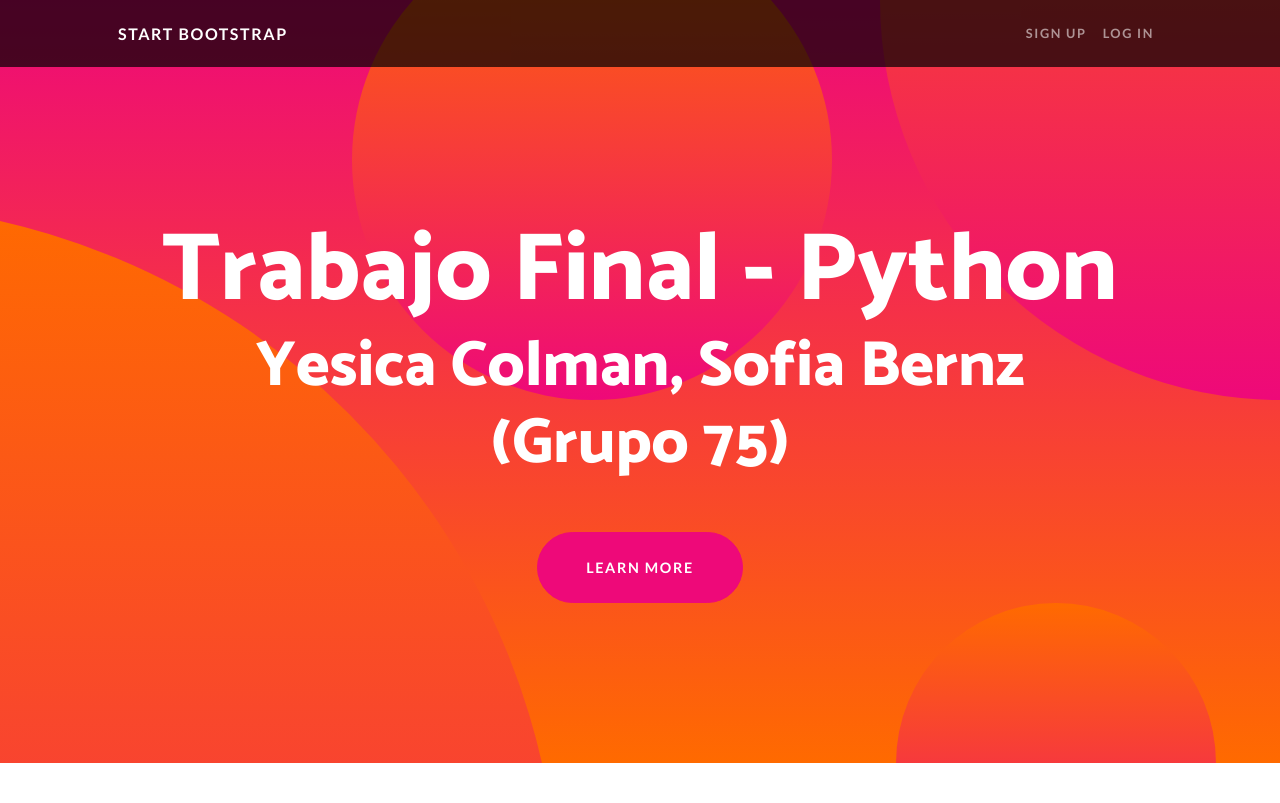
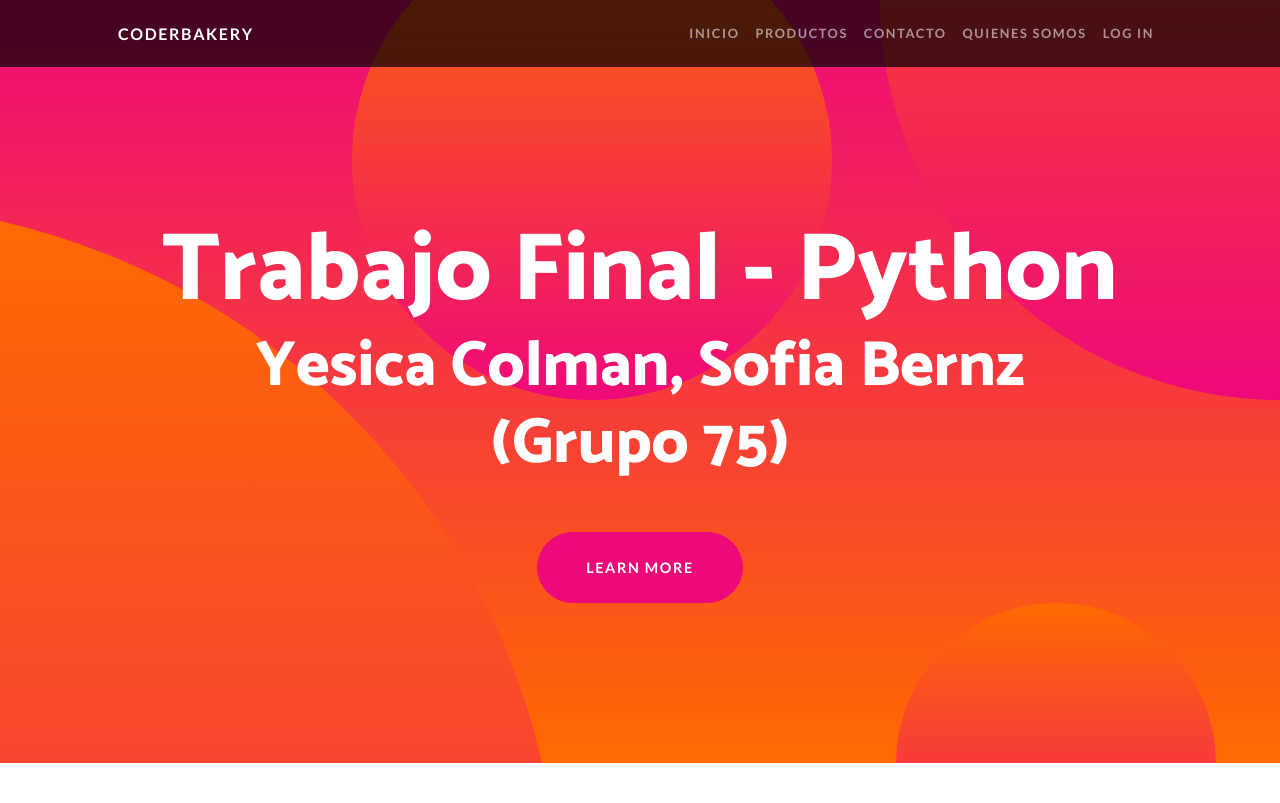
Before and after one commit to yesicolman/ProyectoFinal_Python, a Django app: page /AppCoder/inicio in a window 1280 px wide. Shown: the top 803 px of the page. Run offline with Django 3.2, Linux system fonts and the light colour scheme; some libraries are stand-ins or nearby versions.

Commit message:
Subo cambios en AppCoder

```diff
--- a/PreEntregaCoder/AppCoder/templates/AppCoder/inicio.html
+++ b/PreEntregaCoder/AppCoder/templates/AppCoder/inicio.html
@@ -22,11 +22,14 @@
         <!-- Navigation-->
         <nav class="navbar navbar-expand-lg navbar-dark navbar-custom fixed-top">
             <div class="container px-5">
-                <a class="navbar-brand" href="#page-top">Start Bootstrap</a>
+                <a class="navbar-brand" href="#page-top">CODERBAKERY</a>
                 <button class="navbar-toggler" type="button" data-bs-toggle="collapse" data-bs-target="#navbarResponsive" aria-controls="navbarResponsive" aria-expanded="false" aria-label="Toggle navigation"><span class="navbar-toggler-icon"></span></button>
                 <div class="collapse navbar-collapse" id="navbarResponsive">
                     <ul class="navbar-nav ms-auto">
-                        <li class="nav-item"><a class="nav-link" href="#!">Sign Up</a></li>
+                        <li class="nav-item"><a class="nav-link" href="#!">INICIO</a></li>
+                        <li class="nav-item"><a class="nav-link" href="#!">PRODUCTOS</a></li>
+                        <li class="nav-item"><a class="nav-link" href="#!">CONTACTO</a></li>
+                        <li class="nav-item"><a class="nav-link" href="#!">QUIENES SOMOS</a></li>
                         <li class="nav-item"><a class="nav-link" href="#!">Log In</a></li>
                     </ul>
                 </div>
--- a/PreEntregaCoder/AppCoder/views.py
+++ b/PreEntregaCoder/AppCoder/views.py
@@ -6,3 +6,8 @@ from django.http import HttpResponse
 def inicio(request):
 
     return render(request, 'AppCoder/inicio.html')
+
+
+def Productos(request):
+
+    return render(request, 'AppCoder/Productos.html')
--- a/PreEntregaCoder/PreEntregaCoder/urls.py
+++ b/PreEntregaCoder/PreEntregaCoder/urls.py
@@ -19,4 +19,5 @@ from django.urls import path, include
 urlpatterns = [
     path('admin/', admin.site.urls),
     path('AppCoder/', include('AppCoder.urls')),
+
 ]
```
Also changed, not shown: PreEntregaCoder/AppCoder/static/AppCoder/assets/img/01.jpg, PreEntregaCoder/AppCoder/static/AppCoder/assets/img/02.jpg, PreEntregaCoder/AppCoder/static/AppCoder/assets/img/03.jpg.
